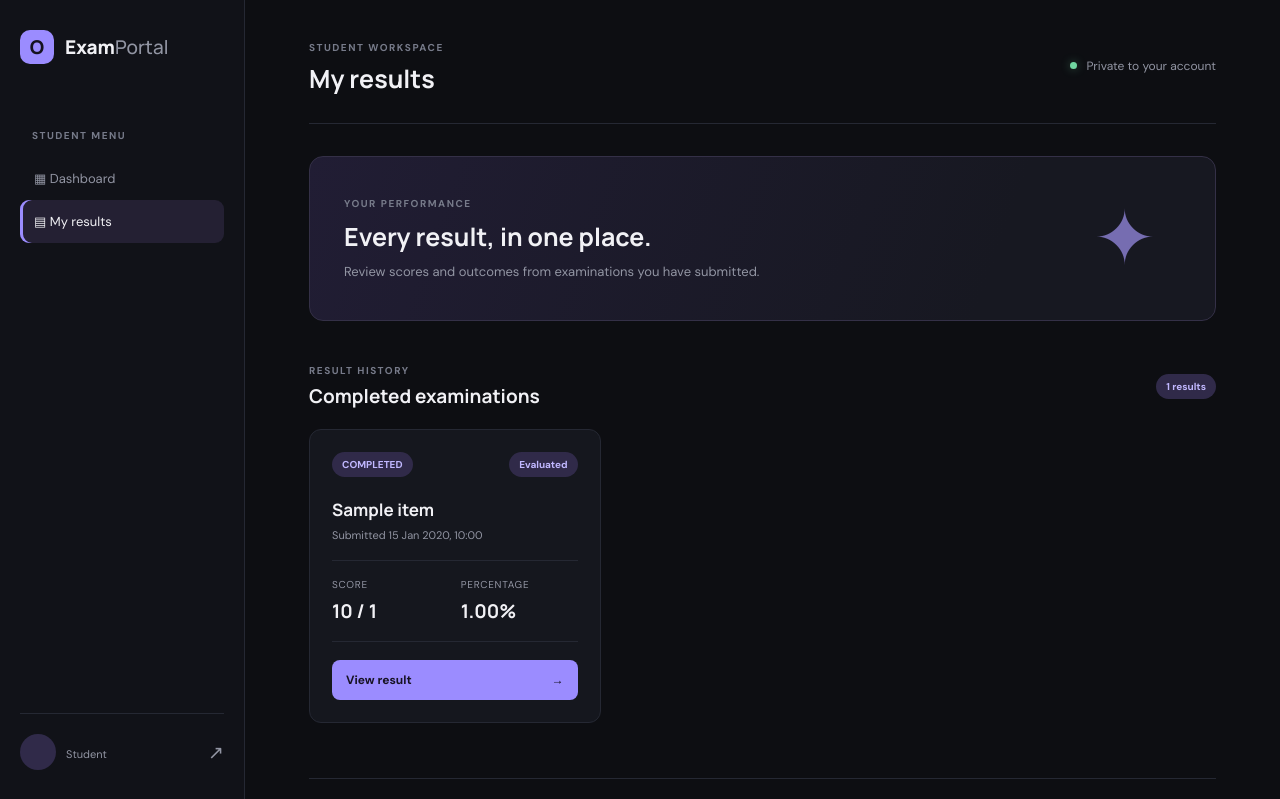
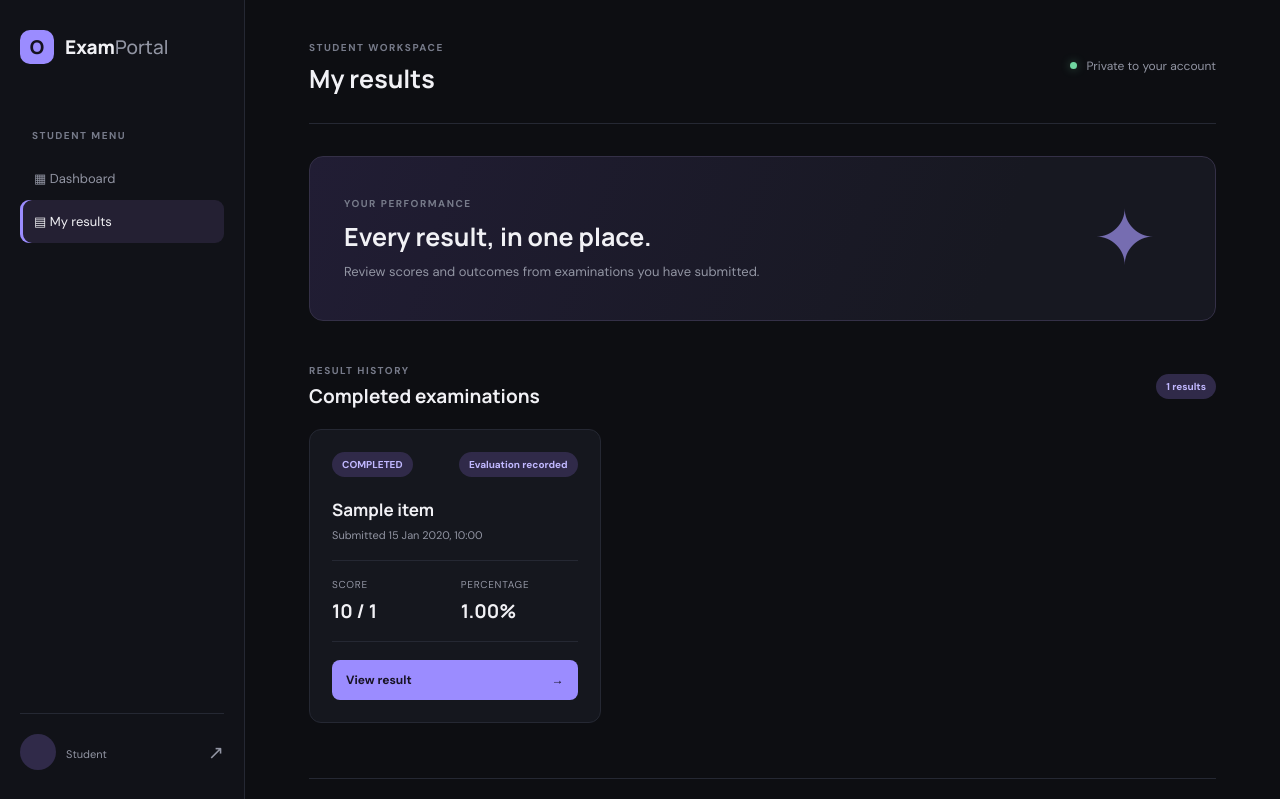
Before and after one commit to online-exam-portal-team6/online-exam-portal, a Django app: template online-exam-portal-skeleton/online-exam-portal/results/templates/results/result_list.html in a window 1280 px wide. Shown: the top 799 px of the page. Run offline with Django 5.2, Linux system fonts and the light colour scheme; the template is opened without the code that fills it: most values are stand-ins (such as "Sample title", 1, 10 or a date in 2020).

Commit message:
Show pending evaluation state in result history

```diff
--- a/online-exam-portal-skeleton/online-exam-portal/results/templates/results/result_list.html
+++ b/online-exam-portal-skeleton/online-exam-portal/results/templates/results/result_list.html
@@ -65,7 +65,7 @@
                                 {% elif item.passed == False or item.passed == "Fail" or item.passed == "FAIL" %}
                                     <span class="result-status failed">Not passed</span>
                                 {% else %}
-                                    <span class="result-status pending">Evaluated</span>
+                                    <span class="result-status pending">{% if item.score != None or item.percentage != None or item.passed != None %}Evaluation recorded{% else %}Awaiting evaluation{% endif %}</span>
                                 {% endif %}
                             </div>
                             <h3>{{ item.exam_title }}</h3>
```
